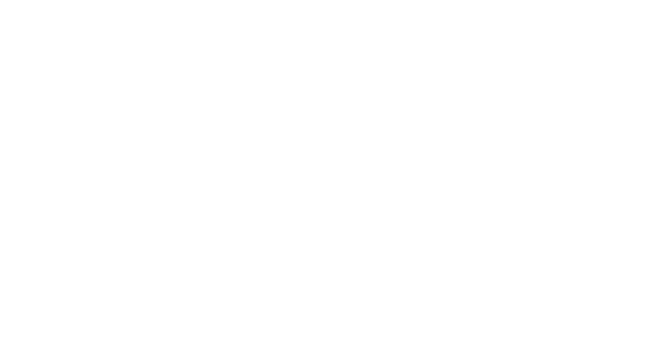
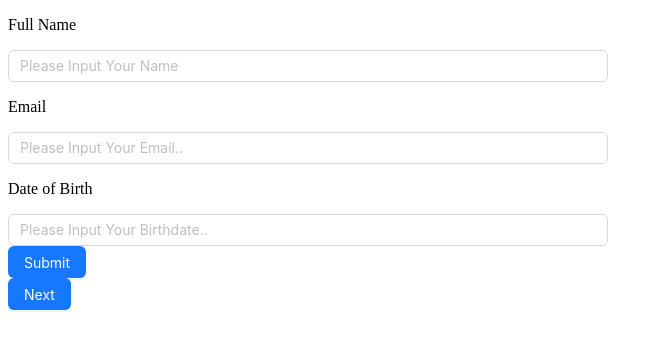
Before and after one commit to RevoU-FSSE-2/week-12-SherinOlivia, a React (Vite) app: page / in a window 1280 px wide. Shown: the top 350 px of the page, without its empty margins (0-663 px from the left). Built offline with nearby package versions, Linux system fonts and the light colour scheme; the HTML template or start-up script is replaced by a standard one.

Commit message:
feat: implemented steppers

```diff
--- a/src/App.tsx
+++ b/src/App.tsx
@@ -1,14 +1,29 @@
 // import { useState } from 'react'
 import React, { useState} from 'react'
-import { PersonalInformation, AddressInformation } from './containers'
+import { SubmitButton } from './components';
+import { PersonalInformation, AddressInformation, AccountInformation } from './containers'
+import { Space, Button } from 'antd';
 import './App.css'
 
+
 function App() {
-const { step, setStep } = useState<number>(1);
+  const [step, setStep] = useState<number>(1);
 
-const handleNext  = () => {
+  const handleNext = () => {
+    if(step === 1 || step === 2) {
+        setStep((prevStep) => prevStep+1);
+    }
 
-}
+    return
+  }
+
+  const handlePrev = () => {
+    if(step === 2 || step === 3) {
+        setStep((prevStep) => prevStep - 1);
+    }
+
+    return
+  }
 
   return (
     <>
@@ -18,8 +33,36 @@
       {step === 2 && (
         <AddressInformation />
       )}
-      </>
+      {step === 3 && (
+        <AccountInformation />
+      )}
 
+
+      <Space direction="vertical">
+        <Space wrap>
+
+          {step === 2 && (
+            <div>
+              <Button onClick={handlePrev}>Previous</Button>
+              <Button  onClick={handleNext} type={'primary'}>Next</Button>
+            </div>
+          )}
+
+          {step === 1 && (
+            <Button  onClick={handleNext} type={'primary'}>Next</Button>
+          )}
+
+          {step === 3 && (
+            <div>
+              <Button onClick={handlePrev}>Previous</Button>
+              <SubmitButton />
+            </div>
+
+          )}
+
+        </Space>
+      </Space>
+    </>
       )
 }
 
```
